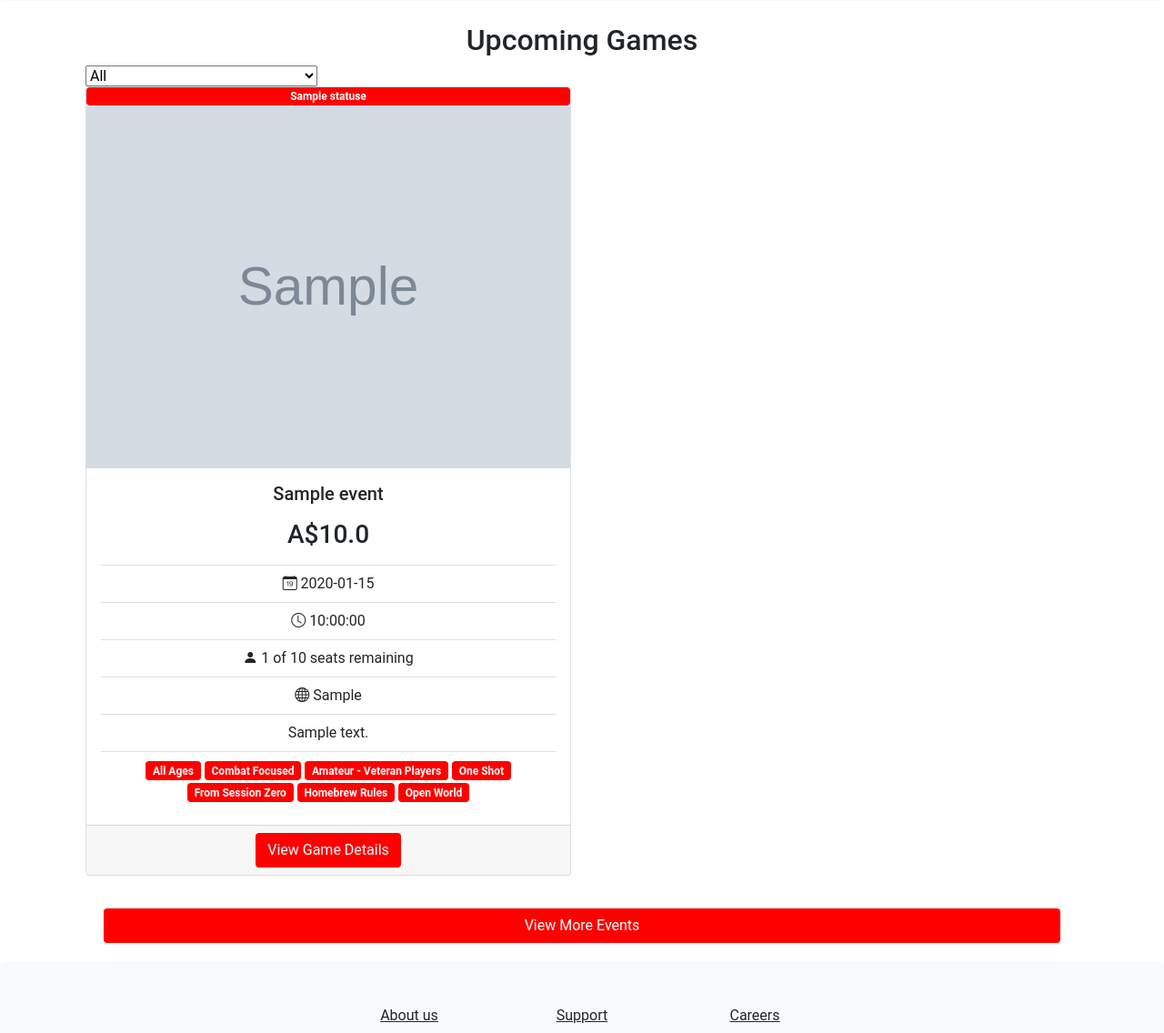
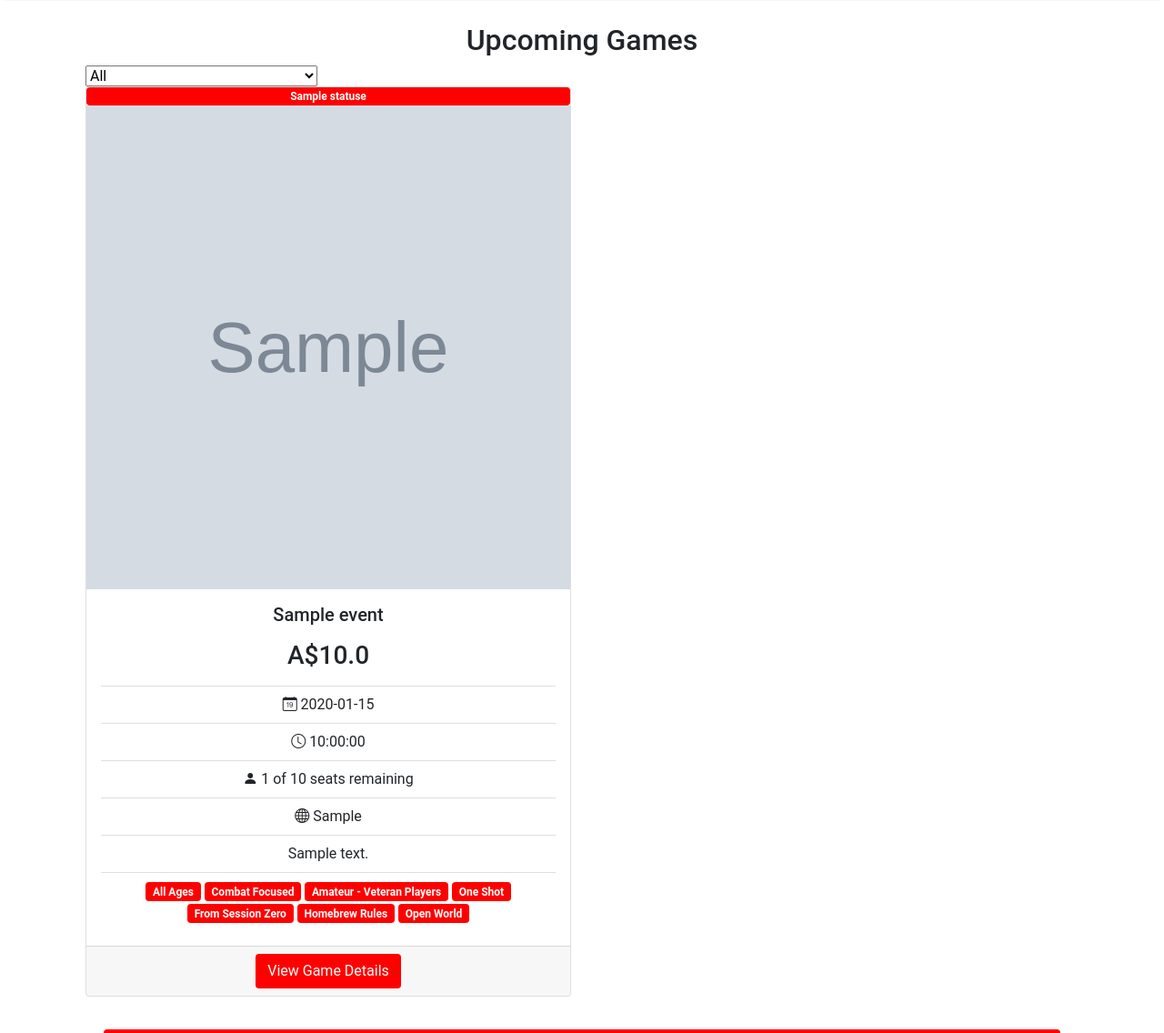
Before and after one commit to Striker146/G18-IAB207-Project, a Flask app: page / in a window 1280 px wide. Shown: the part 630-1766 px from the top of the page at 91% size. Run offline with Flask 3, Linux system fonts and the light colour scheme; tables that the repository leaves empty hold one stand-in row (values such as "Sample post"); grey boxes marked "Sample" are stand-in pictures; some libraries are stand-ins or nearby versions.

Commit message:
Forced all images to be 1x1

```diff
--- a/projectfile/website/static/styles/style.css
+++ b/projectfile/website/static/styles/style.css
@@ -43,7 +43,7 @@ h1, h2, h3, h4, h5, h6 {
 }
 
 .button-theme:disabled{
-  background-color: #000000;
+  background-color: #1d1d1d;
   color: white;
 }
 
@@ -93,3 +93,7 @@ h1, h2, h3, h4, h5, h6 {
   background-color: #2e2e2e;
   color: white;
 }
+
+.card-img-fit {
+  object-fit: cover;
+}
--- a/projectfile/website/templates/events/list.html
+++ b/projectfile/website/templates/events/list.html
@@ -102,7 +102,9 @@
             <div class="card h-100">
 
                 <span class="badge badge-theme">Open</span>
-                <img src={{ url_for('static', filename=event.images[0].filepath) }} class="card-img-top">
+                <div class="ratio ratio-1x1">
+                    <img src={{ url_for('static', filename=event.images[0].filepath) }} class="card-img-fit">
+                </div>
                 <div class="card-body">
                     <h5 class="card-title">{{event.title}}</h5>
                     <ul class="list-group list-group-flush">
--- a/projectfile/website/templates/events/my_events.html
+++ b/projectfile/website/templates/events/my_events.html
@@ -9,7 +9,10 @@
         <div class="col p-2">
             <div class="card h-100">
                 <span class="badge badge-theme">{{event.status_id}}</span>
-                <img src={{ url_for('static', filename=event.images[0].filepath) }} class="card-img-top">
+                <div class="ratio ratio-1x1">
+                    <img src={{ url_for('static', filename=event.images[0].filepath) }} class="card-img-fit">
+                </div>
+
                 <div class="card-body">
                     <h5 class="card-title">{{ event.title }}</h5>
                     <ul class="list-group list-group-flush">
--- a/projectfile/website/templates/index.html
+++ b/projectfile/website/templates/index.html
@@ -46,8 +46,8 @@
           <!-- Loop through all the game systems fetched from the database. -->
           {% for game_system in game_systems %}
           <!-- For each game system, create an option with its ID as the value. -->
-                <option value="{{ game_system.id }}"
-                    {% if game_system.id == current_game_system|default(0)|int %}selected{% endif %}>
+          <option value="{{ game_system.id }}" {% if game_system.id==current_game_system|default(0)|int %}selected{%
+            endif %}>
             <!-- Display the game system's name as the option text. -->
             {{ game_system.name }}
           </option>
@@ -67,7 +67,11 @@
       <div class="col">
         <div class="card h-100">
           <span class="badge badge-theme">{{event.status.name}}</span>
-            <img src={{ url_for('static', filename=event.images[0].filepath) }} class="card-img-top">
+
+          <div class="ratio ratio-1x1">
+            <img src={{ url_for('static', filename=event.images[0].filepath) }} class="card-img-fit">
+          </div>
+
           <div class="card-body">
             <h5 class="card-title">{{event.title}}</h5>
             <ul class="list-group list-group-flush">
@@ -80,8 +84,9 @@
               <li class="list-group-item">
                 <i class="bi bi-clock"></i> {{event.start_time}}
               </li>
-                <li class="list-group-item"><i class="bi bi-person-fill"></i> {{event.remaining_tickets}} of {{event.total_tickets}} seats remaining </li>
-                <li class="list-group-item"><i class="bi-globe">  </i>{{event.location}}</li>
+              <li class="list-group-item"><i class="bi bi-person-fill"></i> {{event.remaining_tickets}} of
+                {{event.total_tickets}} seats remaining </li>
+              <li class="list-group-item"><i class="bi-globe"> </i>{{event.location}}</li>
               <li class="list-group-item">
                 <p class="card-text">
                   {{event.description}} </p>
@@ -99,7 +104,8 @@
             </ul>
           </div>
           <div class="card-footer">
-              <a href="{{ url_for('events.showevent', id=event.id) }}"  class="btn button-theme stretched-link">View Game Details</a>
+            <a href="{{ url_for('events.showevent', id=event.id) }}" class="btn button-theme stretched-link">View Game
+              Details</a>
           </div>
         </div>
       </div>
@@ -108,7 +114,7 @@
     <div class="mb-3"></div>
 
     <div class="d-grid gap-2 ml-3 padding">
-        <a href="{{ url_for('events.list')}}" class="btn button-theme"  type="button">View More Events</a>
+      <a href="{{ url_for('events.list')}}" class="btn button-theme" type="button">View More Events</a>
     </div>
   </div>
   </div>
```
Also changed, not shown: projectfile/website/templates/events/my_bookings.html (+5 -3 lines). Lines whose indentation alone changed are shown as unchanged.
